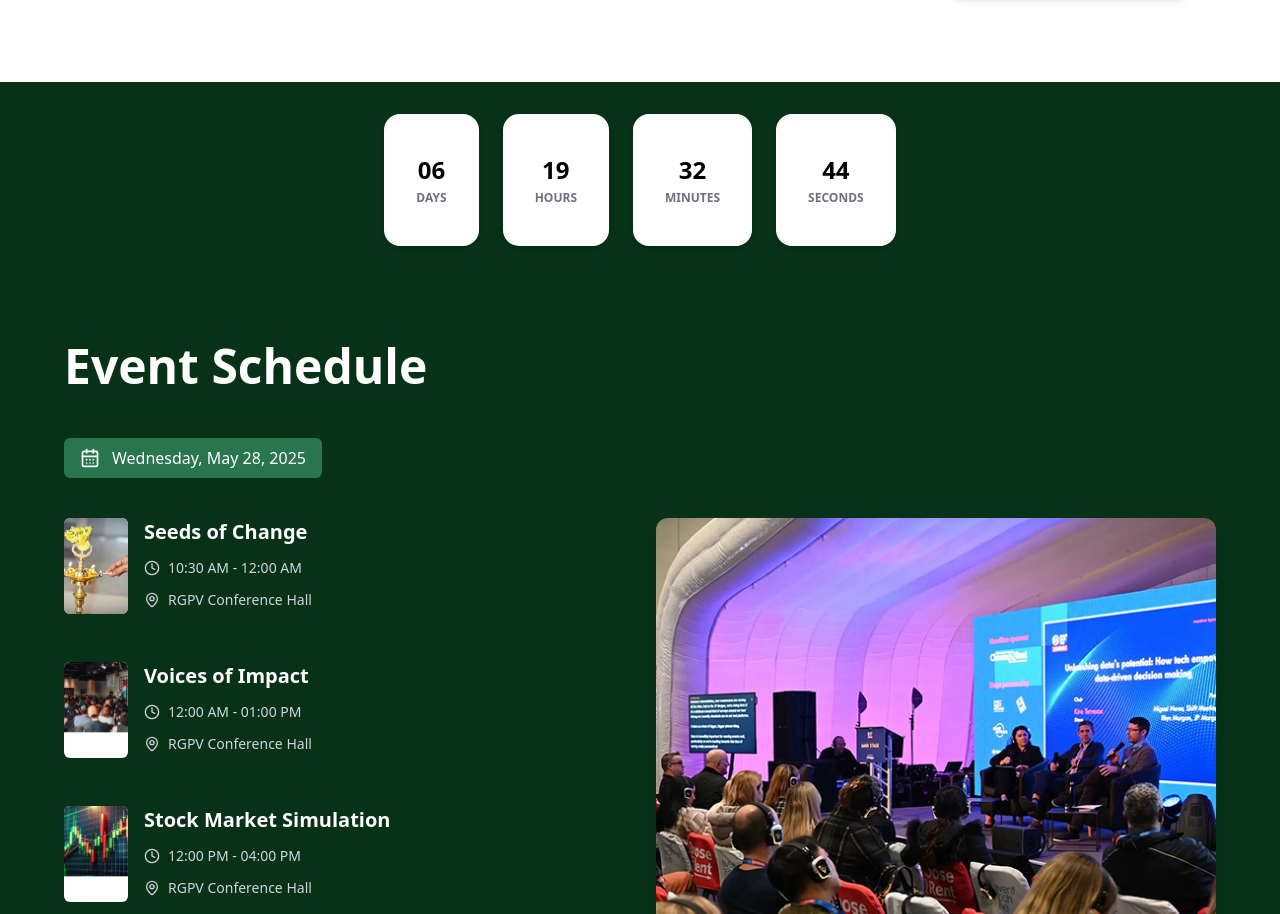
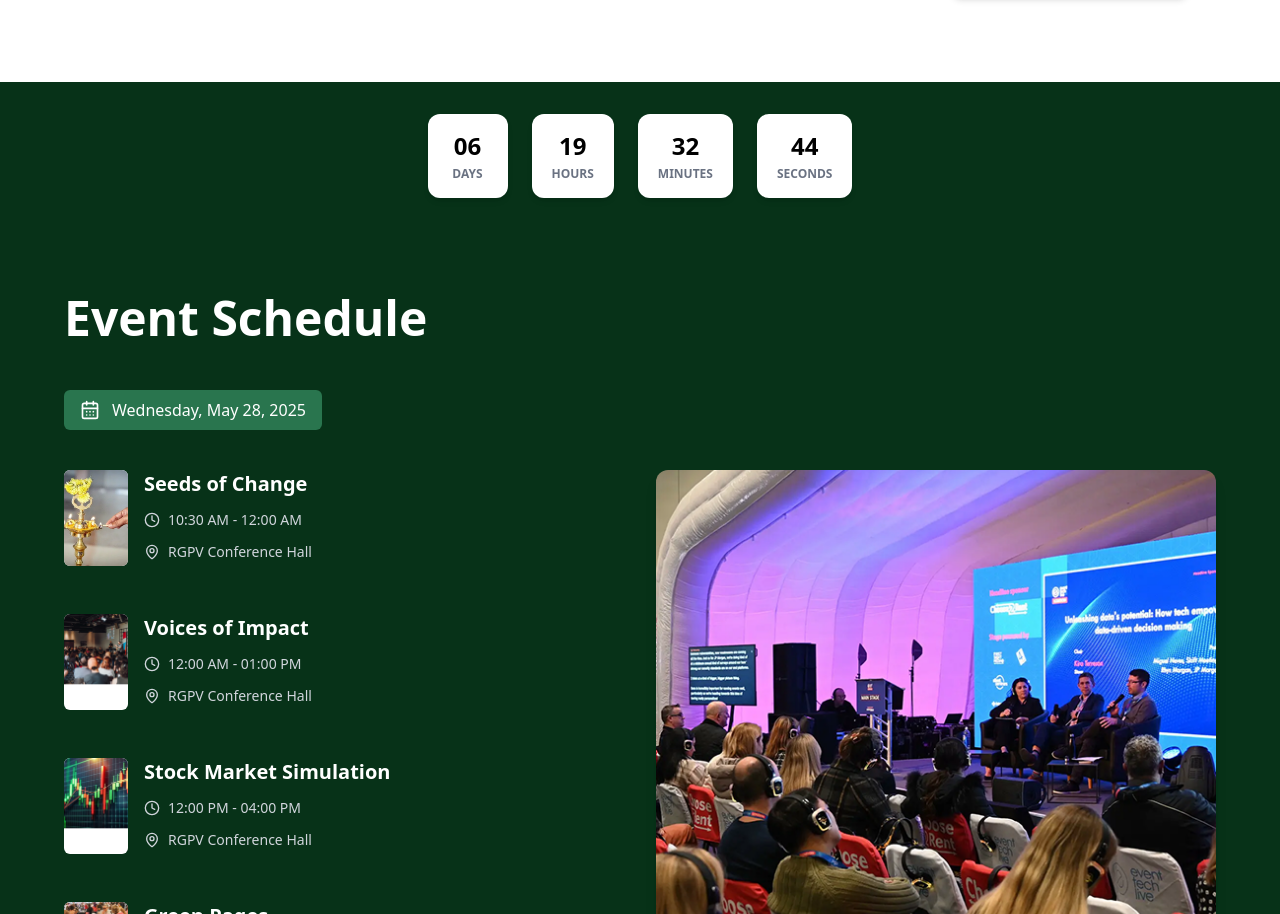
Before and after one commit to TechEcellRGPV/Imprenditore-4.0, a Next.js app: page / in a window 1280 px wide. Shown: the part 2156-3070 px from the top of the page. Built offline with nearby package versions, Linux system fonts and the light colour scheme.

Commit message:
Update countdown.js

```diff
--- a/src/components/countdown.js
+++ b/src/components/countdown.js
@@ -41,7 +41,7 @@ const Countdown = () => {
       {Object.entries(timeLeft).map(([label, value]) => (
         <motion.div
           key={label}
-          className="bg-white rounded-2xl px-6 sm:px-8 py-10 text-center shadow-md min-w-[60px] sm:min-w-[80px]"
+          className="bg-white rounded-xl px-3 sm:px-5 py-4 text-center shadow-md min-w-[60px] sm:min-w-[80px]"
           variants={boxVariants}
           initial="hidden"
           whileInView="visible"
```
